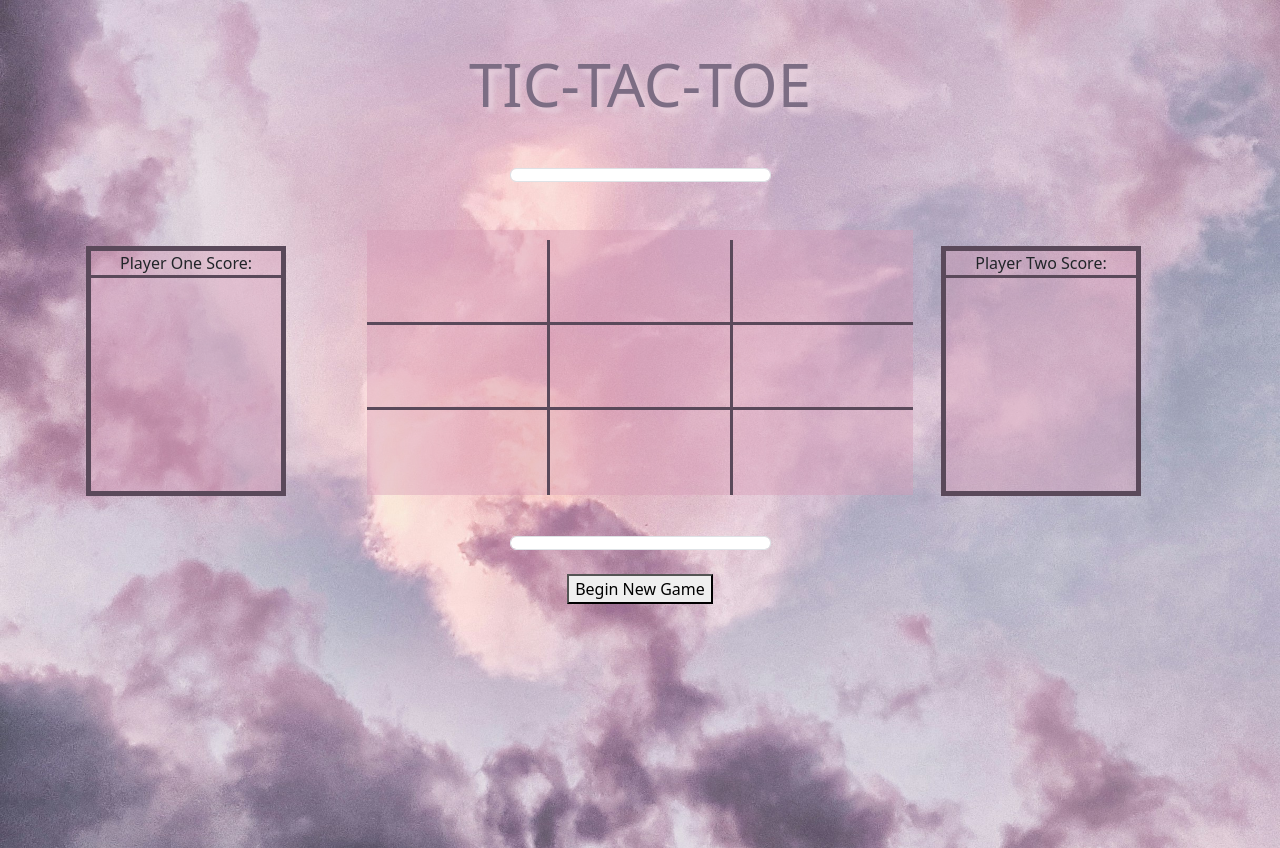
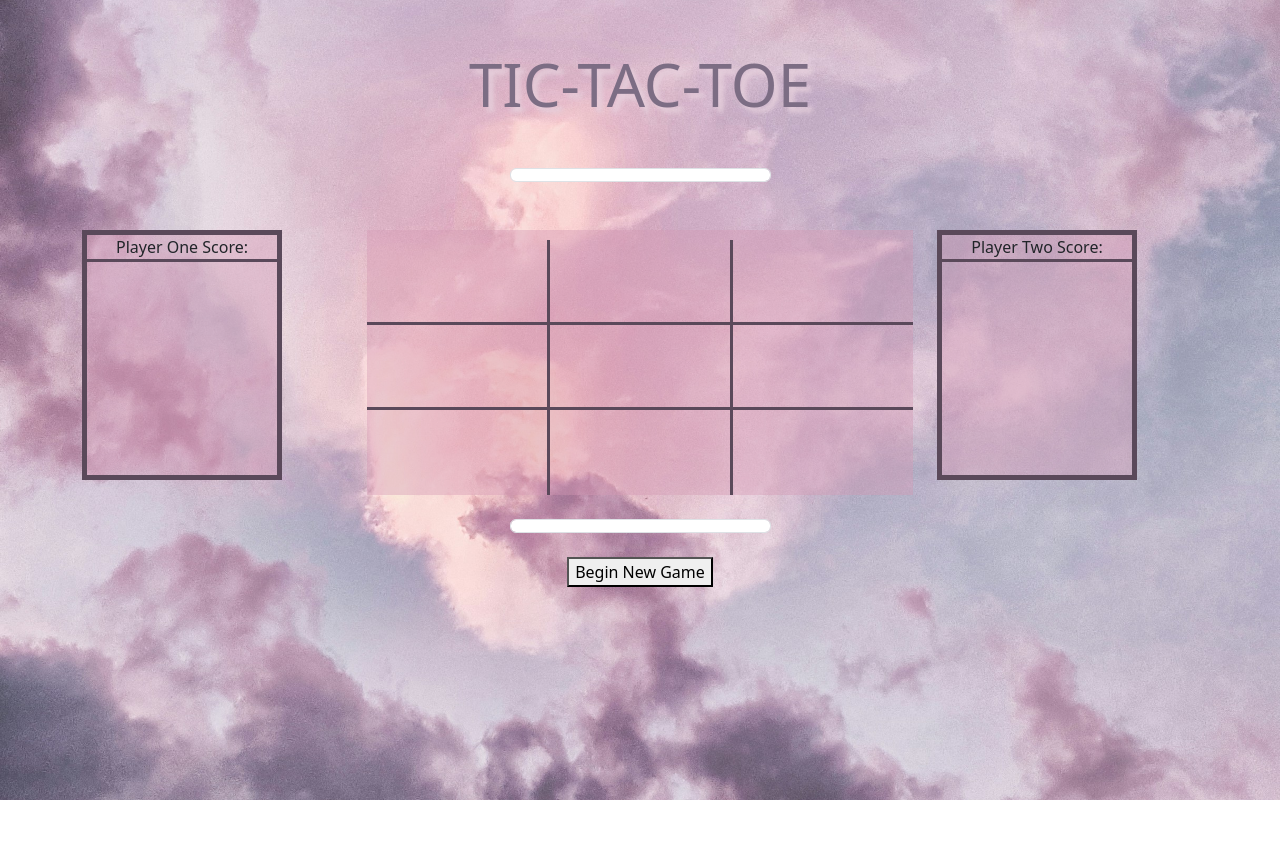
Before and after one commit to CaitlinSchaef/tic-tac-toe, a website built with Vite: page index.html in a window 1280 px wide. After the commit the page ends 800 px from the top, so only its background shows below. Built offline with nearby package versions, Linux system fonts and the light colour scheme.

Commit message:
trying to fix some alignment

```diff
--- a/css/style.css
+++ b/css/style.css
@@ -25,6 +25,9 @@ h1 {
 .tic-box {
   text-align: center;
   justify-content: center;
+  font-size: 70px;
+  color: #7c6d84;
+  text-shadow: 5px 5px 5px #e6d0dc;
 }
 
 /* adding height and width has it retain shape */
--- a/index.html
+++ b/index.html
@@ -18,9 +18,9 @@
     <br>
     <br>
     <!-- Main Container of Page-->
-    <div class="container vh-100 justify-content-center">
+    <div class="container justify-content-center text-center">
       <!-- Row 1 of 5-->
-      <div class="row" id="row1">
+      <div class="row align-items-center" id="row1">
         <div class="col-12 mb-3 justify-content-center" id="r1c1">
           <div class="header text-center"><h1>TIC-TAC-TOE</h1></div>
         </div>
@@ -37,7 +37,7 @@
       <!-- Row 3 of 5 -->
       <div class="row justify-content-center text-center" id="gameRow">
         <!-- Far left player 1 score column -->
-        <div class="col-3 align-items-center justify-content-center p-3" id="scoreCol1">
+        <div class="col-3 align-items-center justify-content-center" id="scoreCol1">
           <div id="oneScore"><div id="scoreHead1"> Player One Score:</div><br><br> <div id="scoreDisplay1"></div>
           </div>
         </div>
@@ -66,7 +66,7 @@
           </div>
         </div>
         <!-- Far right player 2 score column -->
-        <div class="col-3 align-items-center justify-content-center p-3" id="scoreCol2">
+        <div class="col-3 justify-content-center" id="scoreCol2">
           <div id="twoScore"> <div id="scoreHead2"> Player Two Score:</div> <br><br> <div id="scoreDisplay2"></div>
         </div>
         </div>
```
